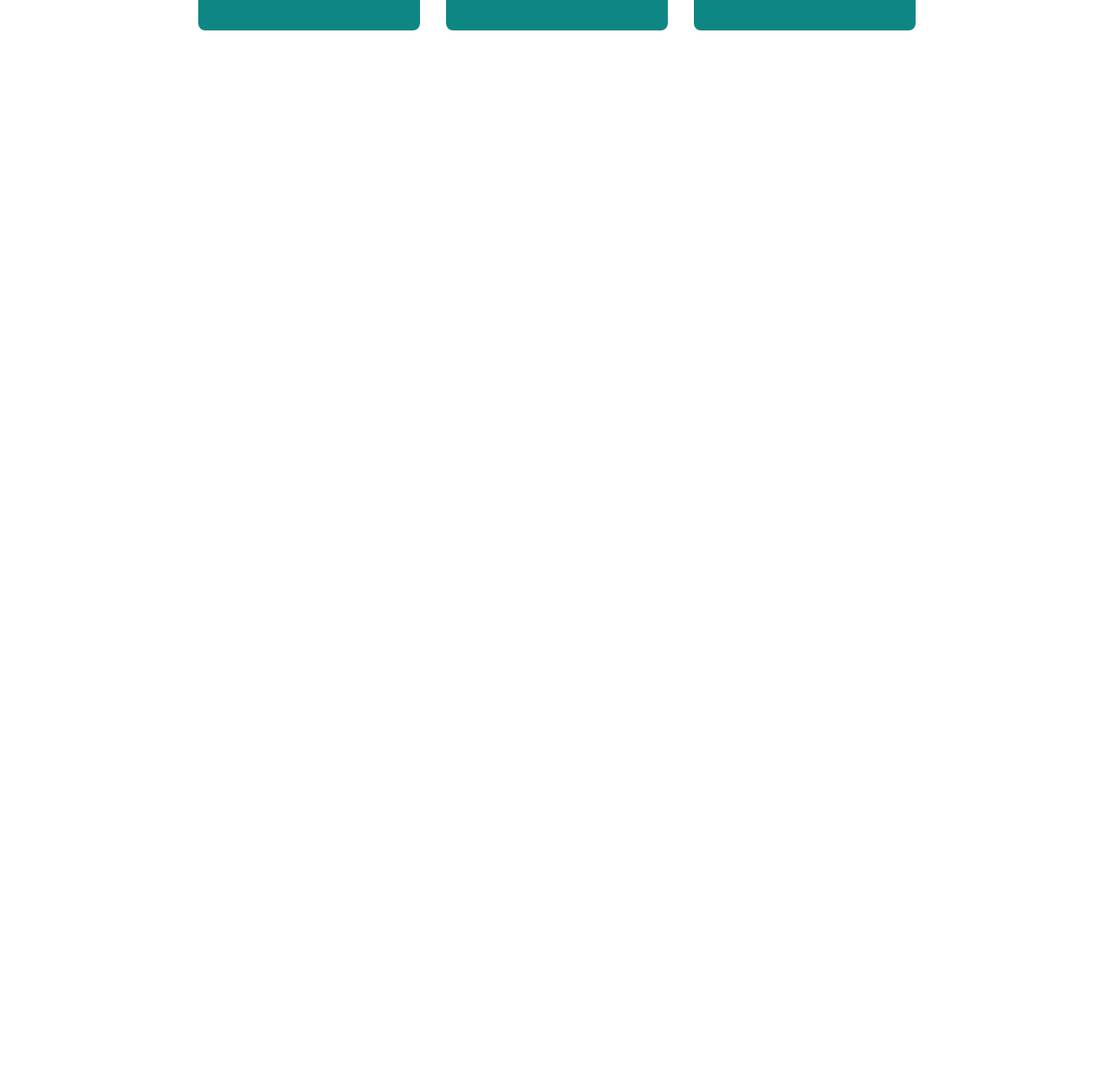
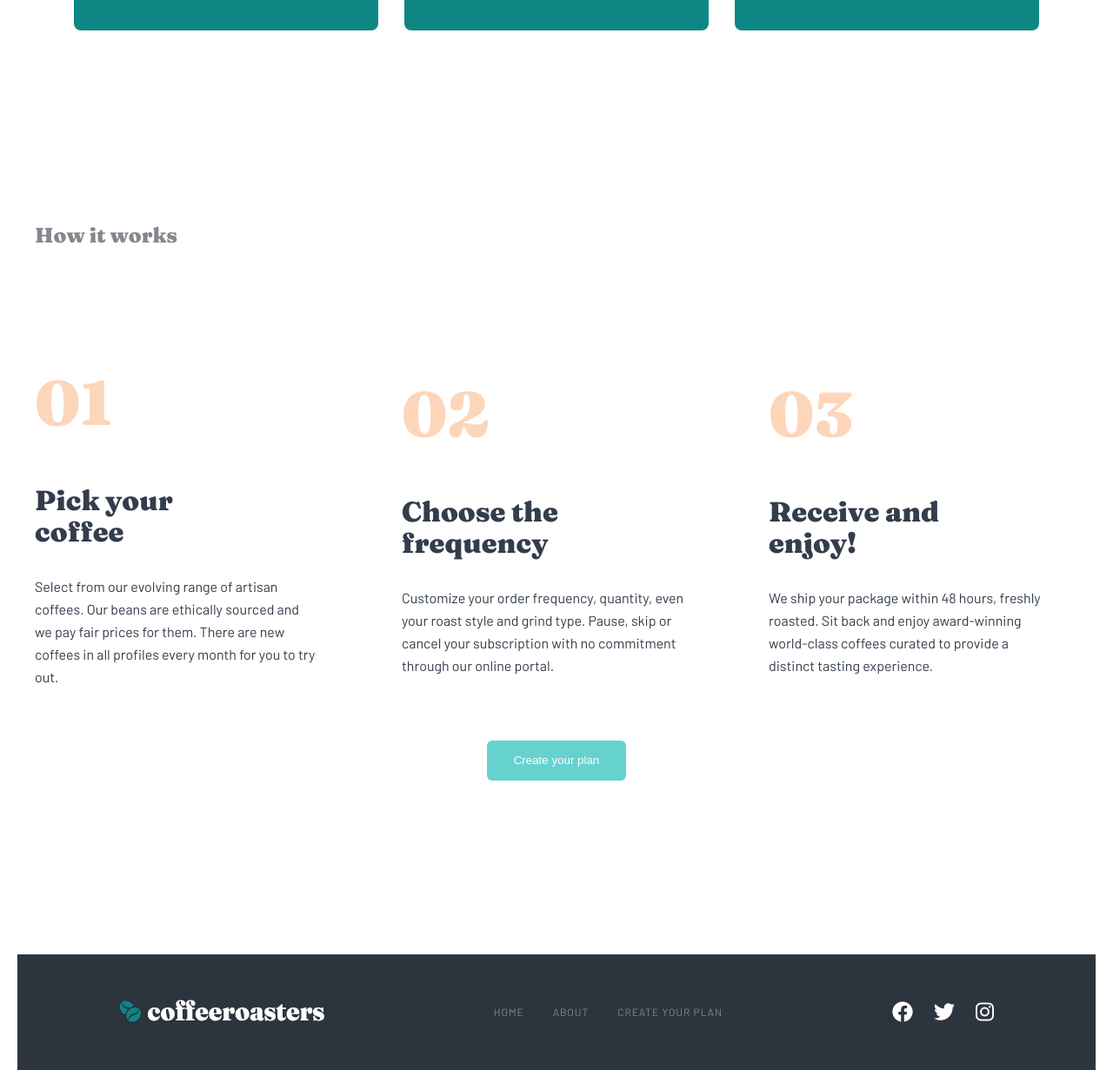
Before and after one commit to norbek2005/day-7, a plain HTML site: page index.html in a window 1280 px wide. Shown: the part 2241-3472 px from the top of the page at 87% size. Before the commit the page ends 2276 px from the top, so only its background shows below. Drawn offline with Linux system fonts and the light colour scheme.

Commit message:
let is goo

```diff
--- a/index.html
+++ b/index.html
@@ -125,7 +125,67 @@
                 </ul>
             </div>
         </section>
+        <section class="info">
+            <div class="container info__container">
+                <h2 class="info__title">How it works</h2>
+                <div class="info__pages">
+                    <div class="info__line"></div>
+                    <div class="info__line"></div>
+                    <div class="info__line"></div>
+                </div>
+                <ul class="info__list">
+                    <li class="info__item">
+                        <h2 class="info__number">01</h2>
+                        <h3 class="info__sub">Pick your
+                            coffee</h3>
+                        <p class="info__text">Select from our evolving range of artisan coffees. Our beans are ethically
+                            sourced and we pay fair prices for them. There are new coffees in all profiles every month
+                            for you to try out.</p>
+                    </li>
+                    <li class="info__item">
+                        <h2 class="info__number">02</h2>
+                        <h3 class="info__sub">Choose the frequency</h3>
+                        <p class="info__text">Customize your order frequency, quantity, even your roast style and grind
+                            type. Pause, skip or cancel your subscription with no commitment through our online portal.
+                        </p>
+                    </li>
+                    <li class="info__item">
+                        <h2 class="info__number">03</h2>
+                        <h3 class="info__sub">Receive and enjoy!</h3>
+                        <p class="info__text">We ship your package within 48 hours, freshly roasted. Sit back and enjoy
+                            award-winning world-class coffees curated to provide a distinct tasting experience.</p>
+                    </li>
+                </ul>
+                <button class="info__btn">Create your plan</button>
+            </div>
+        </section>
     </main>
+    <footer>
+        <div class="container footer__container">
+            <a href="#"><img src="./img/footer-logo.svg" alt="logo"></a>
+            <ul class="footer__list">
+                <li class="footer__item">
+                    <p class="footer__pages">
+                        HOME
+                    </p>
+                </li>
+                <li class="footer__item">
+                    <p class="footer__pages">
+                        ABOUT
+                    </p>
+                </li>
+                <li class="footer__item">
+                    <p class="footer__pages">
+                        CREATE YOUR PLAN
+                    </p>
+                </li>
+            </ul>
+            <span class="footer__icon">
+                <i class="fa-brands fa-facebook fa-beat fa-xl" style="color: #ffffff;"></i>
+                <i class="fa-brands fa-twitter fa-beat fa-xl" style="color: #ffffff;"></i>
+                <i class="fa-brands fa-instagram fa-beat fa-xl" style="color: #ffffff;"></i></span>
+        </div>
+    </footer>
 </body>
 
 </html>
--- a/scss/block/_block.scss
+++ b/scss/block/_block.scss
@@ -2,3 +2,5 @@
 @import "./hero";
 @import "./collect";
 @import "./choose";
+@import "./info";
+@import "./footer";
--- a/scss/block/_choose.scss
+++ b/scss/block/_choose.scss
@@ -36,9 +36,10 @@
 }
 
 .choose__item {
+    max-width: 350px;
+    width: 350px;
     padding-top: 72px;
     padding-bottom: 38px;
-    max-width: 350px;
     border-radius: 8px;
     background: #0E8784;
 }
@@ -108,6 +109,7 @@
 
     .choose__item {
         max-width: 573px;
+        width: 573px;
         display: flex;
         margin-top: 24px;
         margin-left: auto;
--- /dev/null
+++ b/scss/block/_footer.scss
@@ -0,0 +1,62 @@
+footer {
+    padding-top: 200px;
+    padding-right: 20px;
+    padding-left: 20px;
+}
+
+.footer__container {
+    padding-top: 47px;
+    padding-bottom: 47px;
+    background-color: #2C343E;
+    display: flex;
+    align-items: center;
+    justify-content: space-around;
+}
+
+.footer__list {
+    display: flex;
+    gap: 33px;
+}
+
+.footer__pages {
+    color: #83888F;
+    font-family: 'Barlow', serif;
+    font-size: 12px;
+    line-height: 15px;
+    letter-spacing: 0.923px;
+    text-transform: uppercase;
+}
+
+.footer__icon {
+    display: flex;
+    gap: 24px;
+}
+
+@media (max-width:860px) {
+    .footer__container {
+        display: flex;
+        flex-direction: column;
+        align-items: center;
+    }
+
+    .footer__list {
+        margin-top: 32px;
+    }
+
+    .footer__icon {
+        margin-top: 65px;
+    }
+}
+
+@media (max-width:600px) {
+    .footer__list{
+        display: flex;
+        flex-direction: column;
+        align-items: center;
+        gap: 10px;
+    }
+
+    .footer__item{
+        margin: 0;
+    }
+}
--- a/scss/block/_hero.scss
+++ b/scss/block/_hero.scss
@@ -32,6 +32,8 @@
     margin-bottom: 31px;
     line-height: 72px;
 }
+
+
 
 .hero__btn {
     margin: 0;
--- /dev/null
+++ b/scss/block/_info.scss
@@ -0,0 +1,120 @@
+.info{
+    padding-right: 20px;
+    padding-left: 20px;
+}
+
+.info__pages {
+    max-width: 760px;
+    height: 2px;
+    border: 2px solid #FDD6BA;
+    display: flex;
+    align-items: center;
+    justify-content: space-between;
+}
+
+.info {
+    padding-top: 200px;
+}
+
+.info__title {
+    color: #83888F;
+    font-size: 24px;
+    font-family: 'Fraunces', serif;
+    font-weight: 900;
+    line-height: 32px;
+    margin-bottom: 80px;
+}
+
+.info__number {
+    color: #FDD6BA;
+    font-family: 'Fraunces', serif;
+    font-size: 72px;
+    font-weight: 900;
+    line-height: 72px;
+}
+
+.info__sub {
+    max-width: 255px;
+    color: #333D4B;
+    font-family: 'Fraunces', serif;
+    font-size: 32px;
+    font-weight: 900;
+    line-height: 36px;
+}
+
+.info__line {
+    max-width: 31px;
+    width: 100%;
+    height: 31px;
+    border: 1px solid #0E8784;
+    border-radius: 50%;
+    background-color: #fff;
+}
+
+.info__list {
+    display: flex;
+    gap: 95px;
+    margin-bottom: 44px;
+    align-items: center;
+}
+
+.info__btn {
+    border: none;
+    border-radius: 6px;
+    color: white;
+    background-color: #66D2CF;
+    padding: 15px 31px;
+    padding-bottom: 16px;
+}
+
+.info__text {
+    max-width: 285px;
+    color: #333D4B;
+    font-family: 'Barlow', serif;
+    font-size: 16px;
+    font-weight: 400;
+    line-height: 26px;
+}
+
+@media (max-width:1200px) {
+    .info__list {
+        gap: 10px;
+
+    }
+
+    .info__pages {
+        max-width: 467px;
+    }
+}
+
+@media (max-width:920px) {
+    .info__title {
+        text-align: center;
+    }
+
+    .info__list {
+        display: block;
+    }
+
+    .info__item {
+        display: flex;
+        flex-direction: column;
+        align-items: center;
+        text-align: center;
+    }
+
+}
+
+.info__text {
+    max-width: 327px;
+}
+
+.info__pages {
+    display: none;
+}
+
+.info__btn{
+    display: block;
+    margin-right: auto;
+    margin-left: auto;
+}
```
Also changed, not shown: img/footer-logo.svg (added), scss/main.css, 1 other file.
